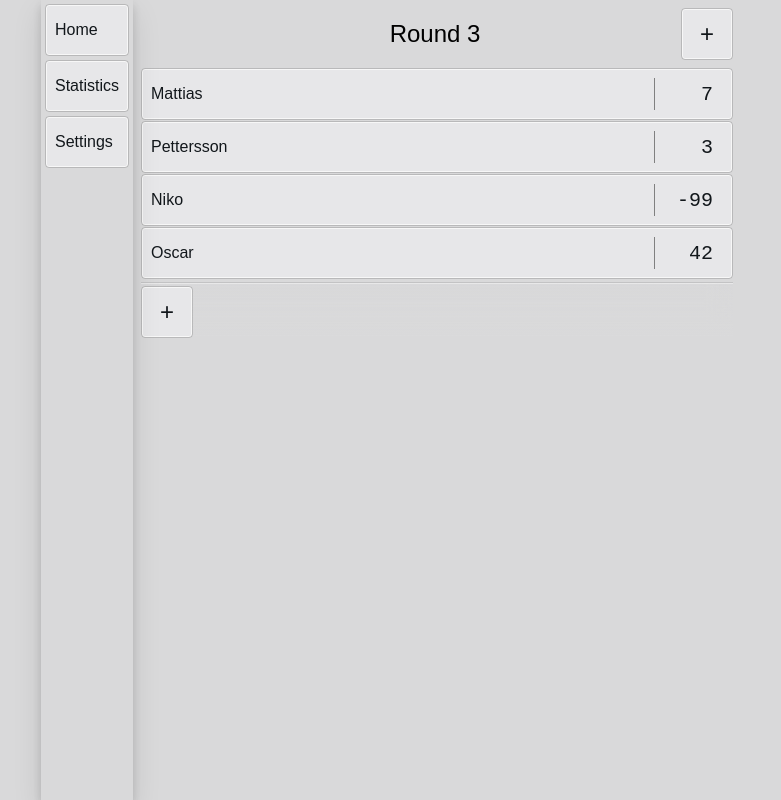
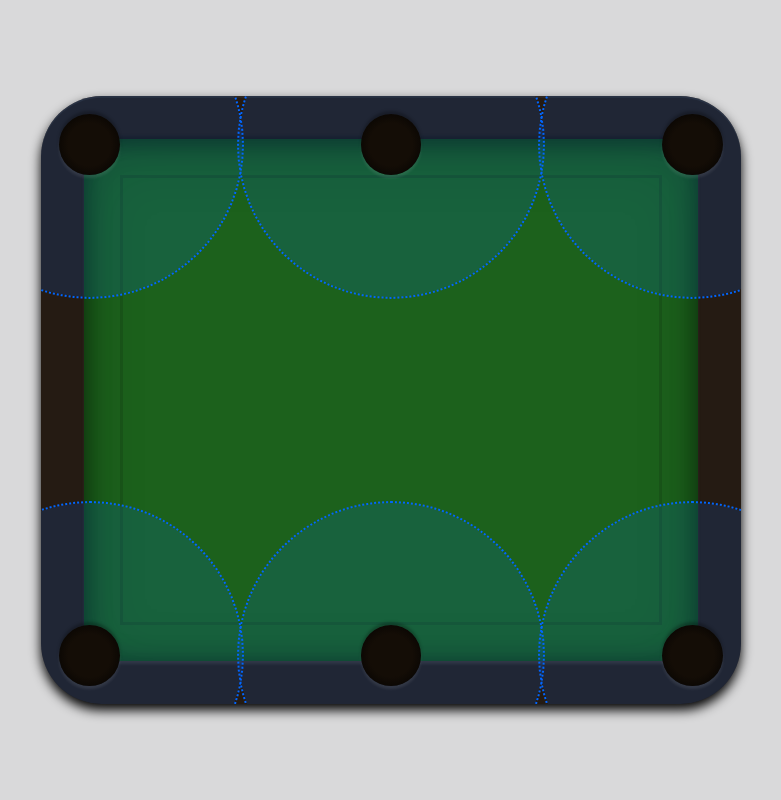
Before and after one commit to OscarMarcusson/score-counter, an Angular app in the folder score-counter-client/: page / in a window 1280 px wide. Shown: the whole page, without its empty margins (249-1030 px from the left). Built offline with nearby package versions, Linux system fonts and the light colour scheme.

Commit message:
Create billiards view

```diff
--- a/score-counter-client/src/app/app.component.html
+++ b/score-counter-client/src/app/app.component.html
@@ -1,12 +1,13 @@
 <main class="main">
-  <div class="menu">
+    <app-billiards-view></app-billiards-view>
+  <!-- <div class="menu">
     <app-button [text]="'Home'"/>
     <app-button [text]="'Statistics'"/>
     <app-button [text]="'Settings'"/>
   </div>
   <div class="scores">
     <app-match [players]="players" [matchData]="matchData"></app-match>
-  </div>
+  </div> -->
 </main>
 
 <router-outlet />
--- a/score-counter-client/src/app/app.component.scss
+++ b/score-counter-client/src/app/app.component.scss
@@ -33,3 +33,11 @@
     box-shadow: 0 5px 10px var(--shadow-hard), 0 12px 30px var(--shadow);
   }
 }
+
+app-billiards-view {
+  position: absolute;
+  left: 0;
+  top: 0;
+  right: 0;
+  bottom: 0;
+}
--- /dev/null
+++ b/score-counter-client/src/components/billiards-view/billiards-view.component.html
@@ -0,0 +1,44 @@
+<div
+  class="view"
+  [style.width.px]="width"
+  [style.height.px]="height"
+  [style.borderRadius.px]="width * 0.05"
+  [style.fontSize.px]="size"
+>
+  <div
+    class="play-area"
+    [style.borderRadius.px]="width * 0.03"
+    [style.fontSize.px]="size"
+  >
+    <div class="line" [style.fontSize.px]="size"></div>
+  </div>
+
+  <div class="hole top left" [style.fontSize.px]="size">
+    <div class="hole-model"></div>
+  </div>
+  <div class="hole top right" [style.fontSize.px]="size">
+    <div class="hole-model"></div>
+  </div>
+  @if (horizontal) {
+
+  <div class="hole top" [style.fontSize.px]="size">
+    <div class="hole-model"></div>
+  </div>
+  <div class="hole bottom" [style.fontSize.px]="size">
+    <div class="hole-model"></div>
+  </div>
+  } @else {
+  <div class="hole left" [style.fontSize.px]="size">
+    <div class="hole-model"></div>
+  </div>
+  <div class="hole right" [style.fontSize.px]="size">
+    <div class="hole-model"></div>
+  </div>
+  }
+  <div class="hole bottom left" [style.fontSize.px]="size">
+    <div class="hole-model"></div>
+  </div>
+  <div class="hole bottom right" [style.fontSize.px]="size">
+    <div class="hole-model"></div>
+  </div>
+</div>
--- /dev/null
+++ b/score-counter-client/src/components/billiards-view/billiards-view.component.scss
@@ -0,0 +1,90 @@
+:host {
+  display: flex;
+  justify-content: center;
+  align-items: center;
+
+  --outline: #0066ff;
+  --outline-fill: #0066ff25;
+  --wood-top: #ffffff17;
+  --wood-bottom: #00000042;
+
+  // background: var(--outline-fill);
+}
+
+.view {
+  position: relative;
+  box-sizing: border-box;
+  margin: auto;
+  background: #251b13;
+  box-shadow: 0 1em 2em black, inset 0 0.3em 0.1em var(--wood-top),
+    inset 0 0.3em 0.1em var(--wood-bottom);
+  aspect-ratio: 0.5;
+  display: flex;
+  justify-content: center;
+  align-items: center;
+  overflow: hidden;
+  // outline: 2px dotted var(--outline);
+}
+
+.play-area {
+  box-sizing: border-box;
+  position: absolute;
+  left: 7em;
+  top: 7em;
+  right: 7em;
+  bottom: 7em;
+  background: #1c611c;
+  box-shadow: inset 0 0.5em 4em #050f05a4, inset 0 2em 10em #0914093b,
+    0 0.5em 0.5em var(--wood-top), 0 -0.5em 0.5em var(--wood-bottom);
+
+  .line {
+    --margin: 6em;
+    position: absolute;
+    left: var(--margin);
+    top: var(--margin);
+    right: var(--margin);
+    bottom: var(--margin);
+    border: max(2px, 0.5em) solid rgba(0, 0, 0, 0.13);
+  }
+}
+
+.hole {
+  display: block;
+  width: round(50em);
+  height: round(50em);
+  position: absolute;
+  border-radius: 50%;
+  overflow: hidden;
+  background: var(--outline-fill);
+  outline: 2px dotted var(--outline);
+
+  --margin: -17em;
+  &.left {
+    left: var(--margin);
+  }
+  &.right {
+    right: var(--margin);
+  }
+  &.top {
+    top: var(--margin);
+  }
+  &.bottom {
+    bottom: var(--margin);
+  }
+
+  & > .hole-model {
+    position: absolute;
+    left: 0;
+    top: 0;
+    right: 0;
+    bottom: 0;
+    width: 10em;
+    height: 10em;
+    margin: auto;
+    border-radius: 50%;
+    display: block;
+    background: #140d06;
+    background: radial-gradient(circle, #140d06 50%, #000000 100%);
+    box-shadow: 0 0.5em 0.5em var(--wood-top), 0 -0.5em 0.5em var(--wood-bottom);
+  }
+}
--- /dev/null
+++ b/score-counter-client/src/components/billiards-view/billiards-view.component.ts
@@ -0,0 +1,44 @@
+import { CommonModule } from '@angular/common';
+import { ChangeDetectionStrategy, Component, HostListener, Input } from '@angular/core';
+
+@Component({
+    selector: 'app-billiards-view',
+    standalone: true,
+    imports: [
+        CommonModule,
+    ],
+    templateUrl: './billiards-view.component.html',
+    styleUrl: './billiards-view.component.scss',
+    changeDetection: ChangeDetectionStrategy.OnPush,
+})
+export class BilliardsViewComponent {
+    @Input()
+    edgeMarginPercentage: number = 5;
+
+    width: number = 0;
+    height: number = 0;
+    size: number = 0;
+    horizontal: boolean = false;
+
+    constructor() {
+        this.onResize();
+    }
+
+    @HostListener('window:resize')
+    onResize() {
+        const min = Math.min(window.innerHeight, window.innerWidth);
+        const max = Math.max(window.innerHeight, window.innerWidth);
+
+        const margin = ((100 - this.edgeMarginPercentage) * 0.01);
+        this.width = Math.round(Math.min(min, max * 0.5) * margin);
+        this.height = this.width * 2;
+        this.size = Math.min(this.width, this.height) * 0.01;
+
+        this.horizontal = window.innerHeight < window.innerWidth;
+        if (this.horizontal) {
+            const t = this.height;
+            this.height = this.width;
+            this.width = t;
+        }
+    }
+}
```
Also changed, not shown: score-counter-client/src/app/app.component.ts (+6 -5 lines).
